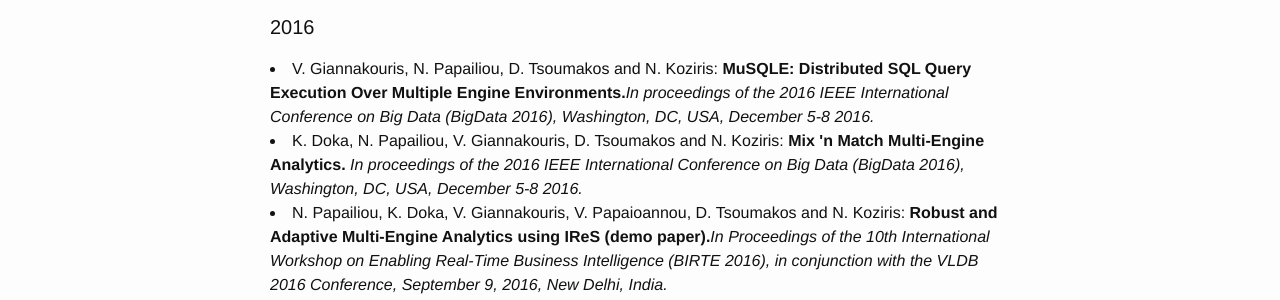
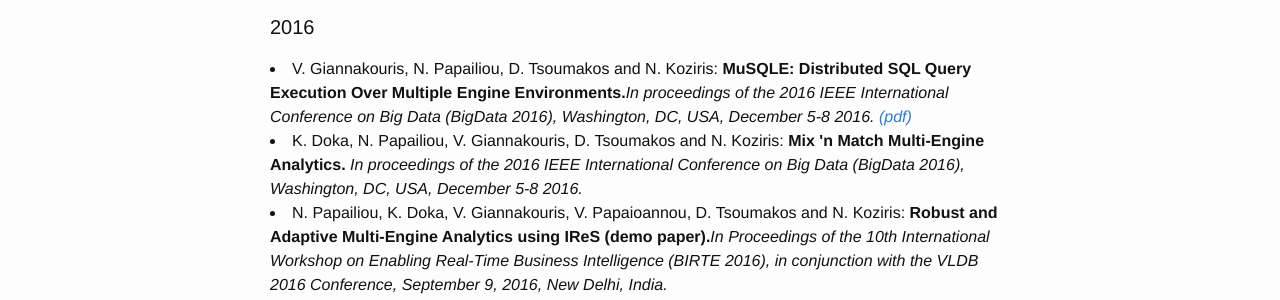
Before and after one commit to gsvic/gsvic.github.io, a Jekyll site: the page built from publications.html, in a window 1280 px wide. Shown: the part 152-452 px from the top of the page. Built offline with Jekyll 4.4.1, drawn with Linux system fonts in a browser that asks for light colours.

Commit message:
Update publications.html

```diff
--- a/publications.html
+++ b/publications.html
@@ -6,7 +6,8 @@
 <li>
     V. Giannakouris, N. Papailiou, D. Tsoumakos and N. Koziris:<b> MuSQLE: Distributed SQL Query Execution
     Over Multiple Engine Environments.</b><em>In proceedings of the 2016 IEEE International Conference on
-    Big Data (BigData 2016), Washington, DC, USA, December 5-8 2016.</em>
+    Big Data (BigData 2016), Washington, DC, USA, December 5-8 2016.
+    <a href=http://gsvic.github.io/papers/musqle_bigdata.pdf>(pdf)</a></em>
 </li>
 <li>
     K. Doka, N. Papailiou, V. Giannakouris, D. Tsoumakos and N. Koziris:<b> Mix 'n Match Multi-Engine Analytics.</b>
```
